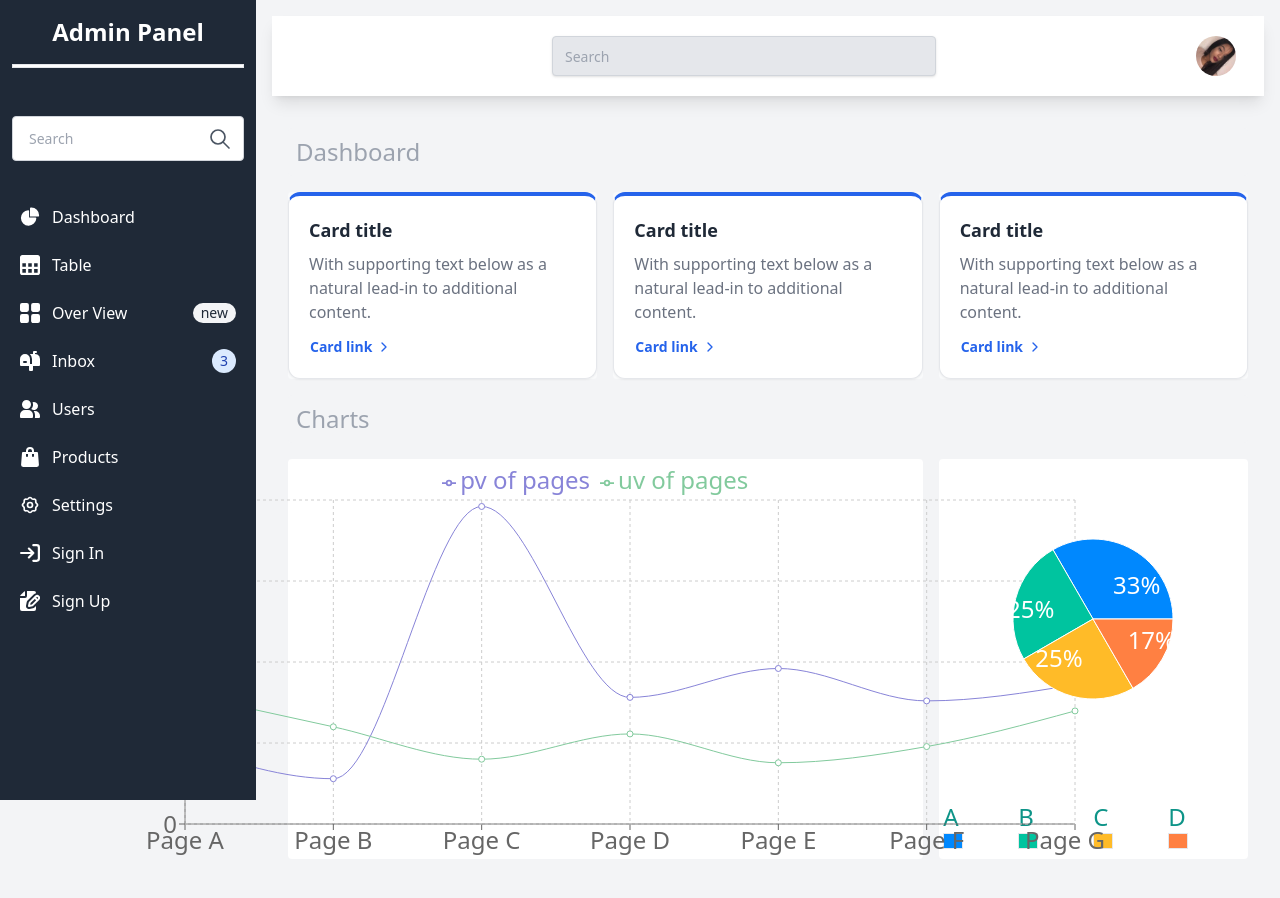
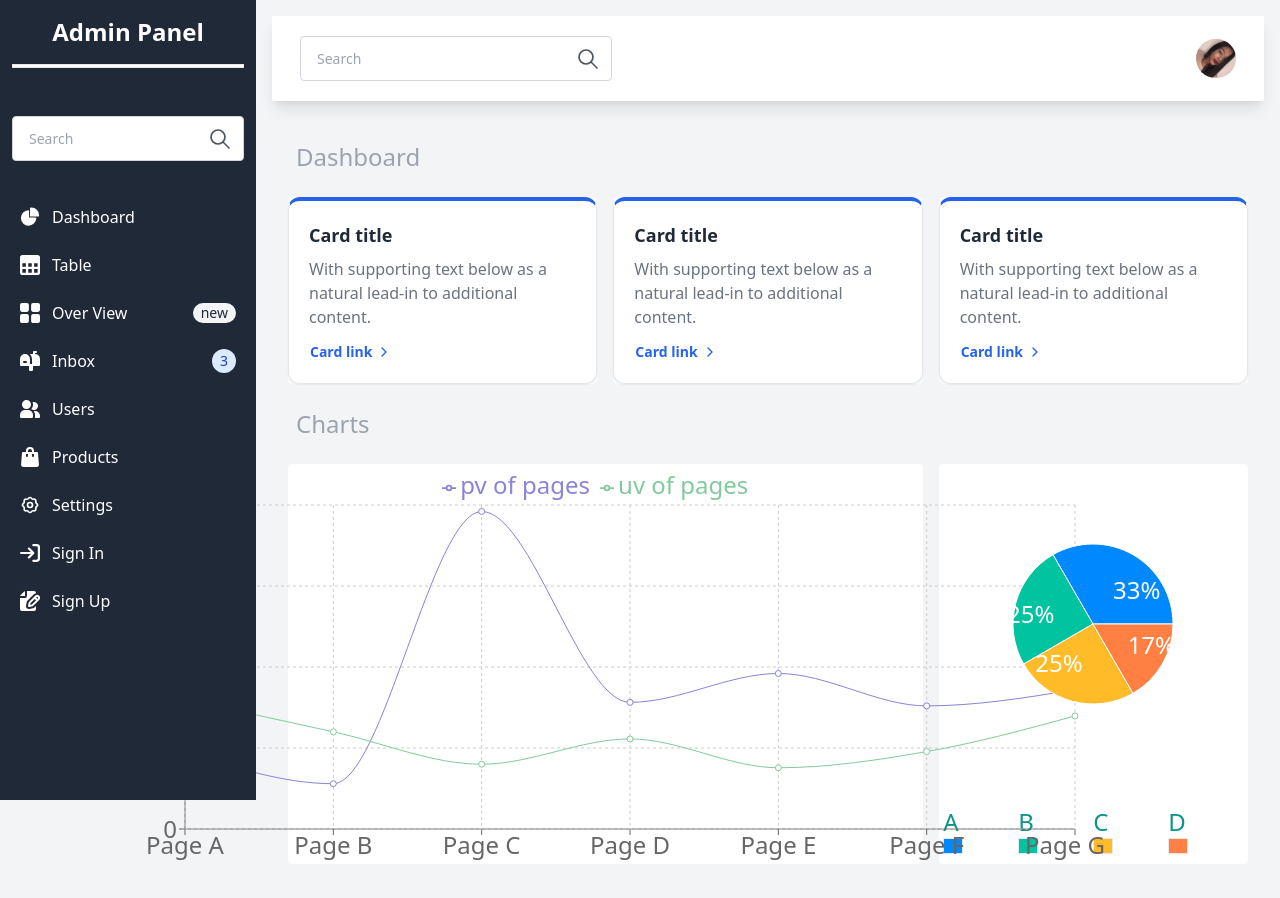
Before and after one commit to yadamoon/Admin-Panel, a React (Vite) app in the folder Dashboard/: page / in a window 1280 px wide. Shown: the top 898 px of the page. Built offline with nearby package versions, Linux system fonts and the light colour scheme.

Commit message:
updated new  search inputfield

```diff
--- a/Dashboard/src/components/SideBar/common/HeaderApp.jsx
+++ b/Dashboard/src/components/SideBar/common/HeaderApp.jsx
@@ -10,13 +10,37 @@ export default function HeaderApp() {
     <div className=" 2xl:mx-auto">
       <div className="bg-white  shadow-lg py-5 px-7">
         <nav className="flex justify-between">
-          <div className="flex justify-center items-center "></div>
-          <div className="flex justify-center items-center">
+          <div className=" flex justify-center items-center relative   w-1/3">
             <input
-              className="text-gray-600 dark:text-gray-400 font-normal w-96 h-10 flex items-center pl-3 text-sm border-gray-300 bg-gray-200 rounded border shadow"
+              className="text-sm leading-none text-left text-gray-600 px-4 py-3 w-full border rounded border-gray-300  outline-none"
+              type="text"
               placeholder="Search"
             />
+            <svg
+              className="absolute right-3 z-10 cursor-pointer"
+              width={24}
+              height={24}
+              viewBox="0 0 24 24"
+              fill="none"
+              xmlns="http://www.w3.org/2000/svg"
+            >
+              <path
+                d="M10 17C13.866 17 17 13.866 17 10C17 6.13401 13.866 3 10 3C6.13401 3 3 6.13401 3 10C3 13.866 6.13401 17 10 17Z"
+                stroke="#4B5563"
+                strokeWidth="1.66667"
+                strokeLinecap="round"
+                strokeLinejoin="round"
+              />
+              <path
+                d="M21 21L15 15"
+                stroke="#4B5563"
+                strokeWidth="1.66667"
+                strokeLinecap="round"
+                strokeLinejoin="round"
+              />
+            </svg>
           </div>
+
           <div className=" flex space-x-5 justify-center items-center pl-2">
             <img
               src="public/feveb.jpg"
```
